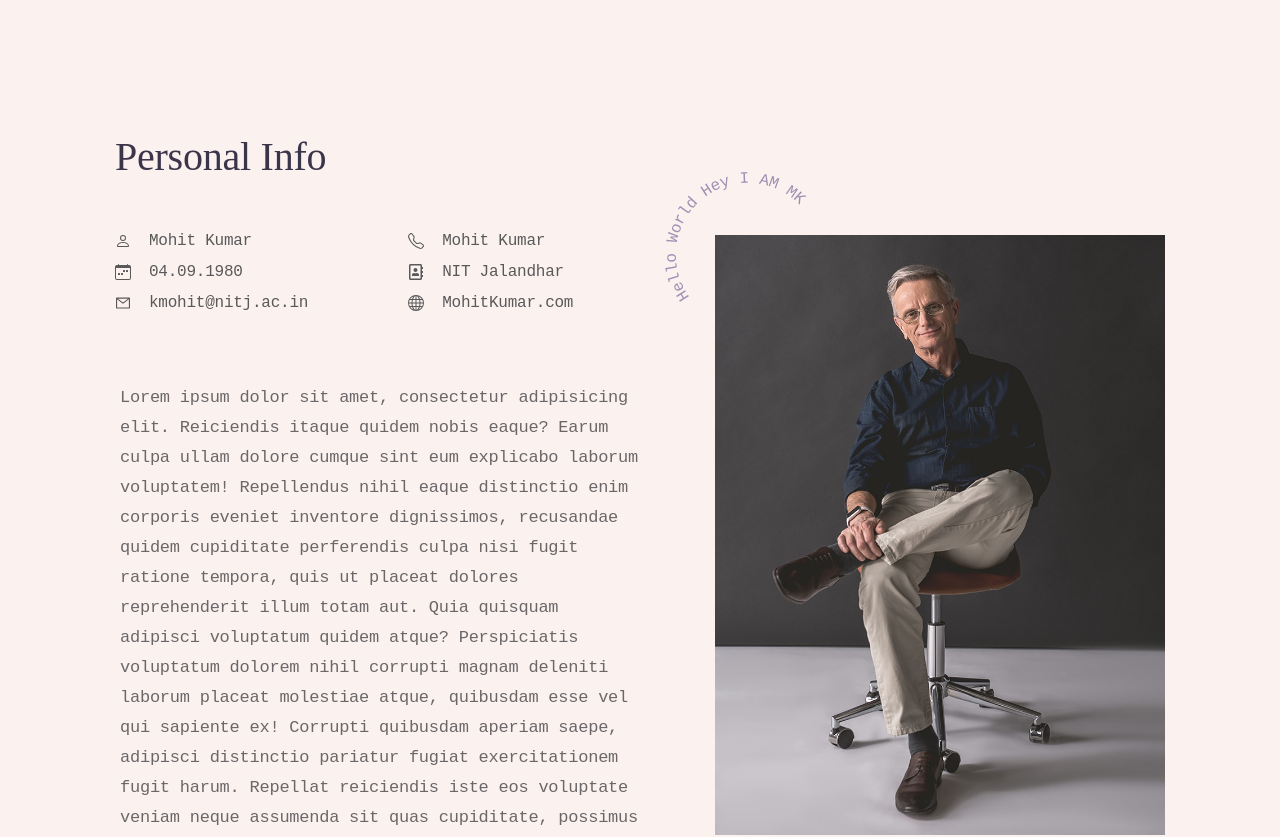
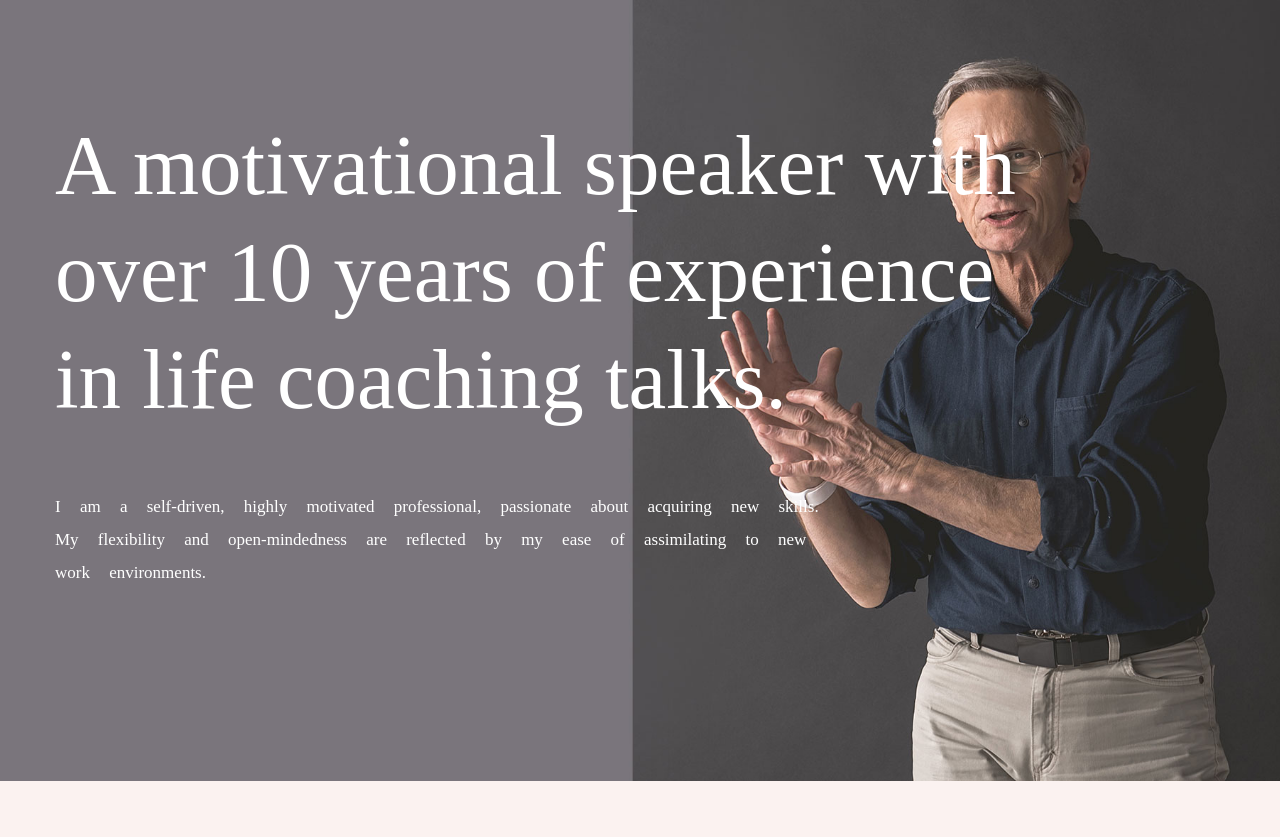
Before and after one commit to Real-DeviLs/Portfolio, a Next.js app: page / in a window 1280 px wide. Shown: the top 837 px of the page. Built offline with nearby package versions, Linux system fonts and the light colour scheme.

Commit message:
Hero Section

```diff
--- /dev/null
+++ b/components/Hero.jsx
@@ -0,0 +1,63 @@
+import React from "react";
+import styled from "styled-components";
+
+const Box = styled.div`
+    background-color: transparent;
+    background-repeat: no-repeat;
+    background-image: url('/images/hero.jpg');
+    background-size: cover;
+    background-position: 50% 50%;
+    width: 100%;
+    height: 100%;
+    opacity: 1;
+    z-index: 20;
+    padding-bottom: 70px;
+`
+
+const TextArea = styled.div`
+    max-width: 1100px;
+    padding: 55px;
+    padding-bottom: 105px;
+`
+
+const Heading = styled.h1`
+    font-family: "Playfair Display";
+    text-align: left;
+    line-height: 107px;
+    letter-spacing: 0px;
+    font-weight: 400;
+    font-size: 85px;
+    color: rgb(255, 255, 255);
+    @media (max-width: 768px) {
+        font-size: 40px;
+    }
+`
+
+const ParaText = styled.div`
+    margin-top: 20px;
+    max-width: 800px;
+`
+const Para = styled.p`
+    font-family: "IBM Plex Mono";
+    visibility: visible;
+    text-align: left;
+    line-height: 33px;
+    letter-spacing: 0px;
+    font-weight: 400;
+    word-spacing: 15px;
+    font-size: 17px;
+    color: rgb(255, 255, 255);
+`
+
+export const Hero = () => {
+  return (
+    <Box>
+      <TextArea>
+        <Heading>A motivational speaker with over 10 years of experience in life coaching talks.</Heading>
+        <ParaText>
+          <Para>I am a self-driven, highly motivated professional, passionate about acquiring new skills. My flexibility and open-mindedness are reflected by my ease of assimilating to new work environments.</Para>
+        </ParaText>
+      </TextArea>
+    </Box >
+  )
+}
--- a/components/index.js
+++ b/components/index.js
@@ -1,4 +1,5 @@
 export { PersonalInfo } from './PersonalInfo';
 export { Biography } from './Biography';
 export { Blog } from './Blog';
-export {ContactUs } from './ContactUs';
+export { ContactUs } from './ContactUs';
+export { Hero } from './Hero';
--- a/pages/index.js
+++ b/pages/index.js
@@ -2,13 +2,14 @@ import Head from 'next/head'
 import Image from 'next/image'
 // import styles from '../styles/Home.module.css'
 import { PersonalInfo } from '../components'
-
+import { Hero } from '../components'
 
 
 
 export default function Home() {
   return (
     <>
+      <Hero></Hero>
       <PersonalInfo></PersonalInfo>
     </>
   )
```
Also changed, not shown: public/images/hero.jpg (added).
